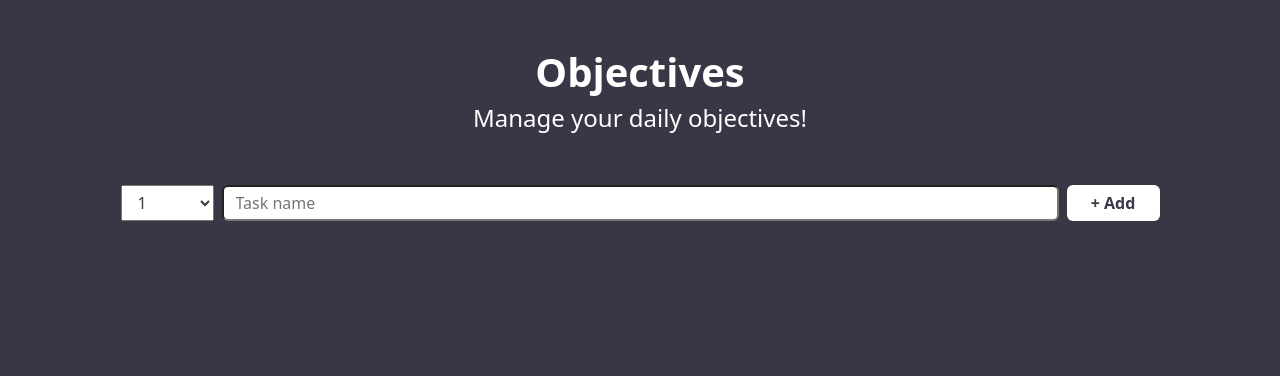
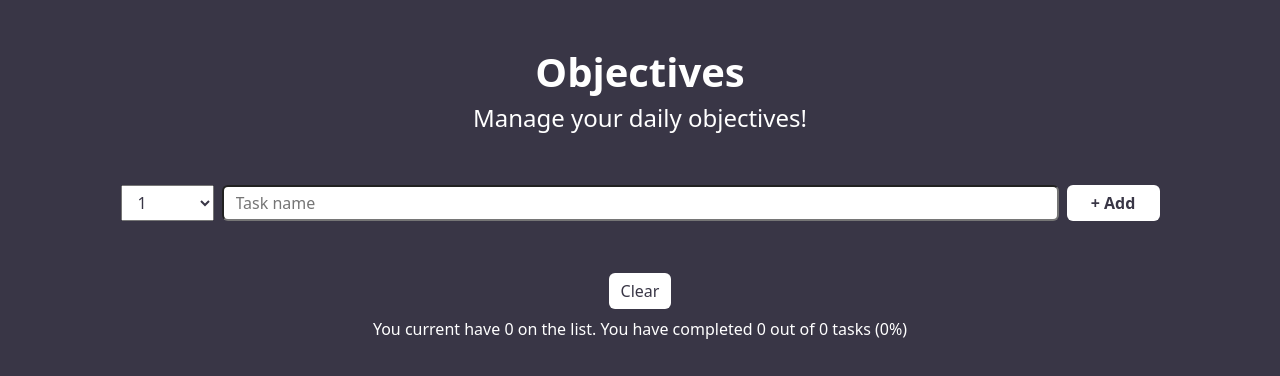
Before and after one commit to HeDoesCode/LabActivity-ToDo-App, a React (Create React App) app: page / in a window 1280 px wide. Shown: the top 376 px of the page. Built offline with nearby package versions, Linux system fonts and the light colour scheme.

Commit message:
added clear all function and footer section

```diff
--- a/src/App.js
+++ b/src/App.js
@@ -5,6 +5,7 @@ import { useState } from "react";
 import Header from "./components/Header";
 import Form from "./components/Form";
 import List from "./components/List";
+import Footer from "./components/Footer";
 
 function App() {
   const [tasks, setTasks] = useState([]);
@@ -25,9 +26,16 @@ function App() {
     if (window.confirm("Are you sure you want to delete this task?")) {
       setTasks((tasks) => tasks.filter((task) => task.id != id));
     }
-
     return;
   }
+
+  function handleClearAll() {
+    if (window.confirm("Are you sure you want to clear the list?")) {
+      setTasks([]);
+    }
+    return;
+  }
+
   return (
     <div className="container text-center py-5">
       <Header />
@@ -37,6 +45,10 @@ function App() {
         onUpdate={handleUpdateTask}
         onDelete={handleDeleteTask}
       />
+      <button className="btn btn-primary mb-2" onClick={handleClearAll}>
+        Clear
+      </button>
+      <Footer tasks={tasks} />
     </div>
   );
 }
--- /dev/null
+++ b/src/components/Footer.js
@@ -0,0 +1,15 @@
+function Footer({ tasks }) {
+  let taskCount = tasks.length;
+  let taskCompletedCount = tasks.filter((task) => task.completion).length;
+
+  return (
+    <div>
+      You current have {taskCount} on the list. You have completed{" "}
+      {taskCompletedCount} out of {taskCount} tasks (
+      {taskCount === 0 ? 0 : Math.round((100 * taskCompletedCount) / taskCount)}
+      %)
+    </div>
+  );
+}
+
+export default Footer;
```
